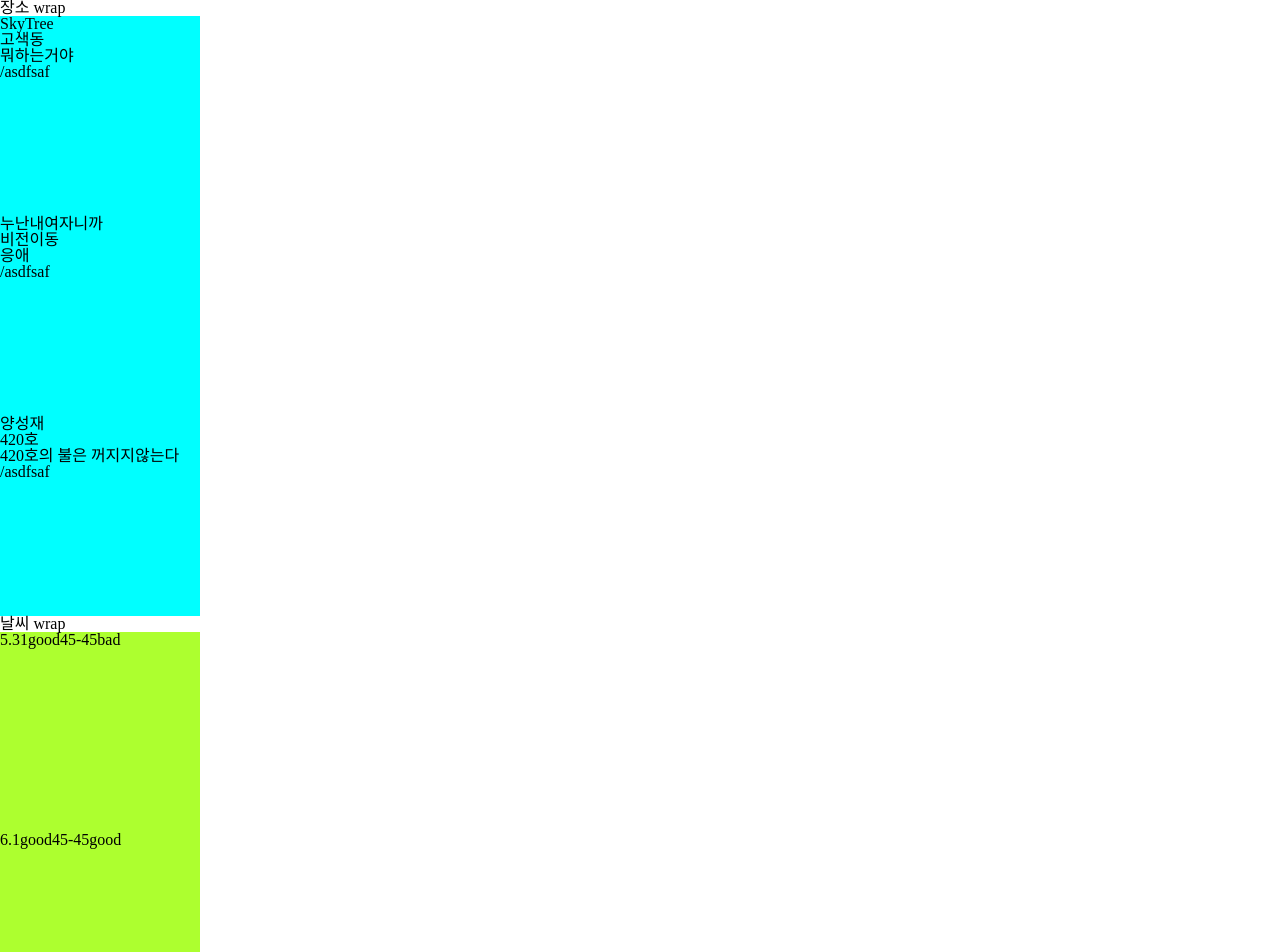
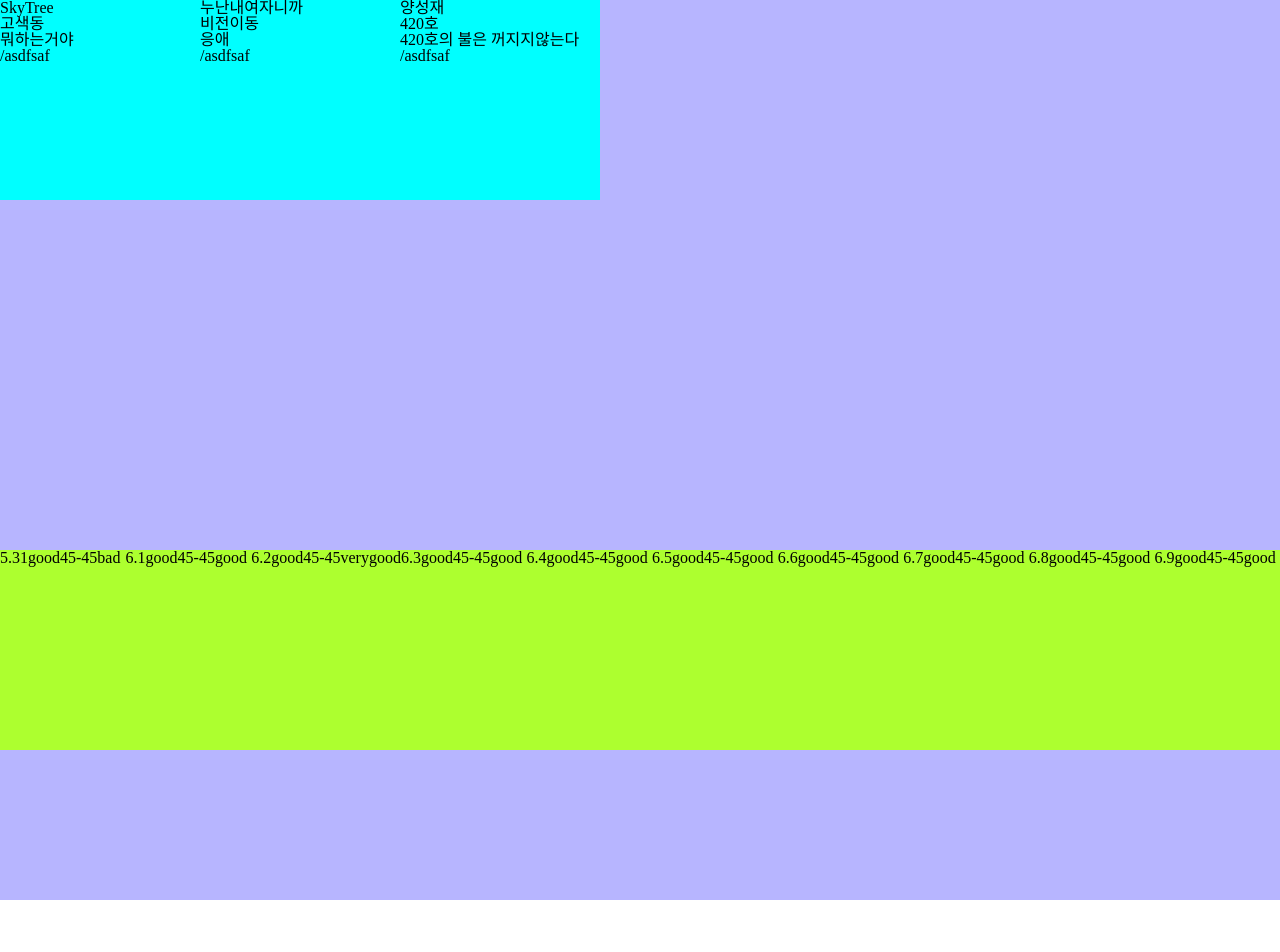
Before and after one commit to Seobeomsu/2023_Open_Source_Project, a React (Vite) app in the folder frontend/: page /GoodDay in a window 1280 px wide. Shown: the top 952 px of the page. After the commit the page ends 900 px from the top, so only its background shows below. Built offline with nearby package versions, Linux system fonts and the light colour scheme.

Commit message:
Design : GoodDay

```diff
--- a/frontend/src/pages/GoodDay.jsx
+++ b/frontend/src/pages/GoodDay.jsx
@@ -1,13 +1,20 @@
 import React from 'react'
 import PlaceBox from '../components/PlaceBox'
 import WeatherBox from '../components/WeatherBox'
+import styled from 'styled-components'
+import { motion } from 'framer-motion'
 
 const weatherdata = [ // 총 10개
-  {  date : "5.31", weather : "good", hightempature : "45", lowtempature : "-45" , state : "bad"},
+  { date : "5.31", weather : "good", hightempature : "45", lowtempature : "-45" , state : "bad"},
   { date : "6.1", weather : "good", hightempature : "45", lowtempature : "-45" , state : "good"},
   { date : "6.2", weather : "good", hightempature : "45", lowtempature : "-45" , state : "verygood"},
   { date : "6.3", weather : "good", hightempature : "45", lowtempature : "-45" , state : "good"},
   { date : "6.4", weather : "good", hightempature : "45", lowtempature : "-45" , state : "good"},
+  { date : "6.5", weather : "good", hightempature : "45", lowtempature : "-45" , state : "good"},
+  { date : "6.6", weather : "good", hightempature : "45", lowtempature : "-45" , state : "good"},
+  { date : "6.7", weather : "good", hightempature : "45", lowtempature : "-45" , state : "good"},
+  { date : "6.8", weather : "good", hightempature : "45", lowtempature : "-45" , state : "good"},
+  { date : "6.9", weather : "good", hightempature : "45", lowtempature : "-45" , state : "good"},
 ]
 
 const placedata = [ // 총 3개
@@ -16,11 +23,38 @@ const placedata = [ // 총 3개
   { name : "양성재", address : "420호" , context : "420호의 불은 꺼지지않는다", imageaddress : "/asdfsaf"},
 ]
 
+const Wrap = styled.div`
+  height: 900px;
+  display: block;
+  justify-content: center;
+  background-color: #b7b5ff;
+  overflow: hidden;
+`
+const WeatherWrap = styled.div`
+  display: flex;
+  height: 350px;
+  flex-shrink: 0;
+  overflow: auto;
+  white-space: nowrap;
+`
+
+const PlaceWrap = styled.div`
+  display: flex;
+  height: 550px;
+  flex-shrink: 0;
+  overflow: auto;
+  white-space: nowrap;
+`
+
 export default function GoodDay() {
 return (
-    <>
-      <div>
-        장소 wrap
+    <Wrap>
+      <motion.div
+      initial={{ opacity: 0 }}
+      animate={{ opacity: 1 }}
+      transition={{duration: 2}}
+      >
+        <PlaceWrap>
           {placedata.map((item)=>(
             <PlaceBox
             key = {item.name}
@@ -30,9 +64,14 @@ export default function GoodDay() {
             imgaddress={item.imageaddress}
             />
           ))}
-      </div>
-      <div>
-        날씨 wrap
+        </PlaceWrap>
+      </motion.div>
+      <motion.div
+      initial={{ opacity: 0 }}
+      animate={{ opacity: 1 }}
+      transition={{duration: 2,}}
+      >
+        <WeatherWrap>
           {weatherdata.map((item)=>(
             <WeatherBox
             key={item.date}
@@ -43,7 +82,8 @@ export default function GoodDay() {
             state = {item.state}
             />
           ))}
-      </div>
-    </>
+        </WeatherWrap>
+      </motion.div>
+    </Wrap>
   )
 }
```
Lines whose indentation alone changed are shown as unchanged.
